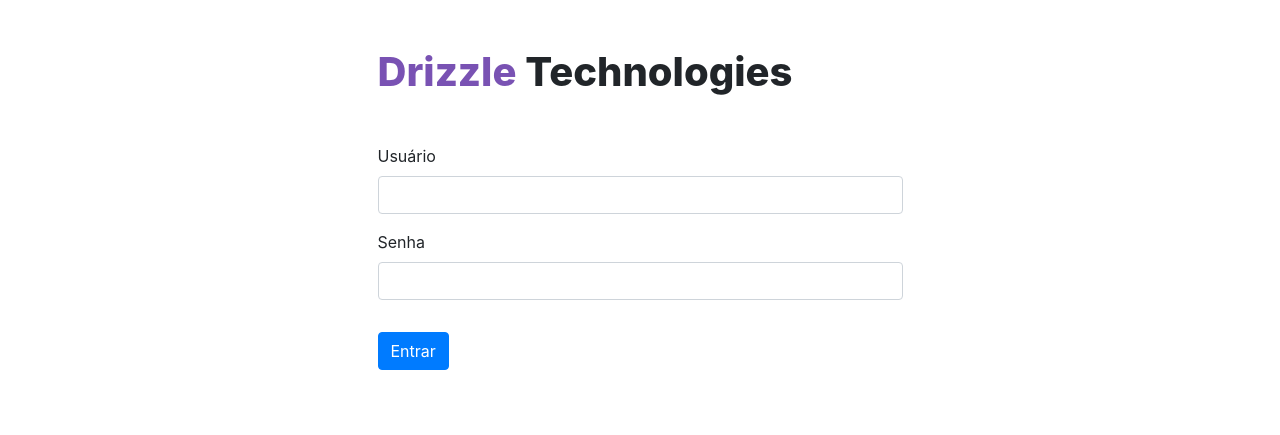
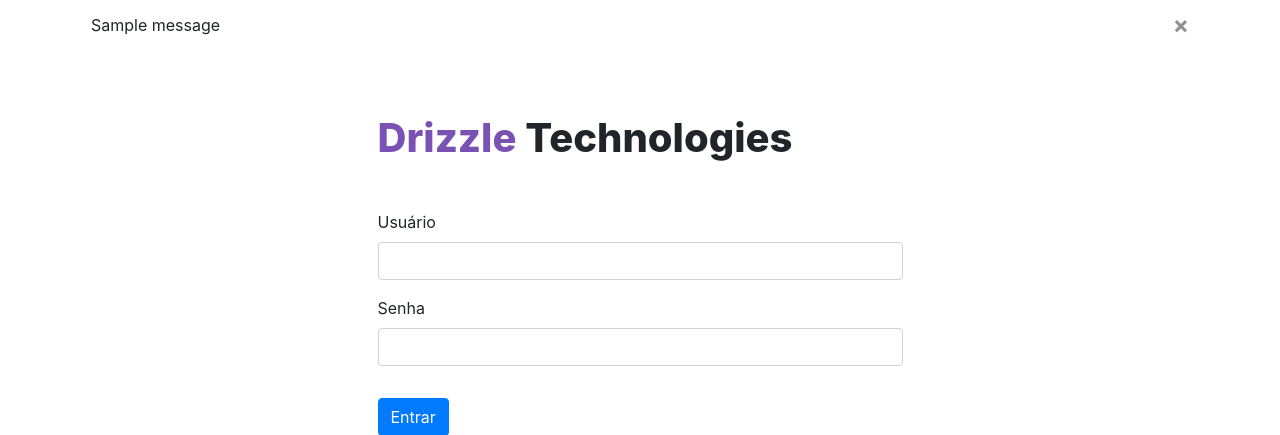
Before and after one commit to Drizzle-Technologies/inteng33, a Flask app: page /login in a window 1280 px wide. Shown: the top 435 px of the page. Run offline with Flask 2, Linux system fonts and the light colour scheme; tables that the repository leaves empty hold one stand-in row (values such as "Sample post"); one stand-in notice (Sample message) is shown.

Commit message:
Formatting file and improving alert display.

```diff
--- a/src/templates/login.html
+++ b/src/templates/login.html
@@ -1,27 +1,73 @@
 <!DOCTYPE html>
 <html>
   <head>
-        <meta charset="UTF-8">
+    <meta charset="UTF-8" />
     <title>Drizzle Technologies</title>
-        <link rel="stylesheet" href="https://cdn.jsdelivr.net/npm/bootstrap@4.5.3/dist/css/bootstrap.min.css" integrity="sha384-TX8t27EcRE3e/ihU7zmQxVncDAy5uIKz4rEkgIXeMed4M0jlfIDPvg6uqKI2xXr2" crossorigin="anonymous">
+    <link
+      rel="stylesheet"
+      href="https://cdn.jsdelivr.net/npm/bootstrap@4.5.3/dist/css/bootstrap.min.css"
+      integrity="sha384-TX8t27EcRE3e/ihU7zmQxVncDAy5uIKz4rEkgIXeMed4M0jlfIDPvg6uqKI2xXr2"
+      crossorigin="anonymous"
+    />
+    <link rel="stylesheet" href="{{ url_for('static', filename='style.css') }}">
   </head>
   <body>
+    <header>
+      {% with messages = get_flashed_messages(with_categories=True) %} {% if
+      messages %}
+      <ul class="list-group">
+        {% for category, message in messages %}
+        <li
+          class="container alert {{ category }} alert-dismissible fade show"
+          role="alert"
+        >
+          <span>{{ message }}</span>
+          <button
+            type="button"
+            class="close"
+            data-dismiss="alert"
+            aria-label="Close"
+          >
+            <span aria-hidden="true">&times;</span>
+          </button>
+        </li>
+        {% endfor %}
+      </ul>
+      {% endif %} {% endwith %}
+    </header>
     <main class="container-lg d-flex justify-content-center">
-            <div class=" col-lg-6 mt-5">
-              <h1 class="" style="font-weight: 800;"><em style="color: #7952b3; font-style: normal;">Drizzle</em> Technologies</h1>
+      <div class="col-lg-6 mt-5">
+        <h1 class="" style="font-weight: 800">
+          <em style="color: #7952b3; font-style: normal">Drizzle</em>
+          Technologies
+        </h1>
         <form action="{{ url_for('authenticate') }}" method="POST" class="mt-5">
           <div class="form-group mt-3">
             <label for="username">Usuário</label>
-                      <input type="text" class="form-control" name="username">
+            <input type="text" class="form-control" name="username" />
           </div>
           <div class="form-group mt-3">
             <label for="password">Senha</label>
-                      <input type="password" class="form-control" name="password">
+            <input type="password" class="form-control" name="password" />
           </div>
-                    <input type="hidden" name="next_page" value="{{ next_page or url_for('dashboard') }}">
+          <input
+            type="hidden"
+            name="next_page"
+            value="{{ next_page or url_for('dashboard') }}"
+          />
           <button type="submit" class="btn btn-primary mt-3">Entrar</button>
         </form>
       </div>
     </main>
   </body>
+  <script
+    src="https://code.jquery.com/jquery-3.5.1.slim.min.js"
+    integrity="sha384-DfXdz2htPH0lsSSs5nCTpuj/zy4C+OGpamoFVy38MVBnE+IbbVYUew+OrCXaRkfj"
+    crossorigin="anonymous"
+  ></script>
+  <script
+    src="https://cdn.jsdelivr.net/npm/bootstrap@4.5.3/dist/js/bootstrap.bundle.min.js"
+    integrity="sha384-ho+j7jyWK8fNQe+A12Hb8AhRq26LrZ/JpcUGGOn+Y7RsweNrtN/tE3MoK7ZeZDyx"
+    crossorigin="anonymous"
+  ></script>
 </html>
```
Lines whose indentation alone changed are shown as unchanged.
